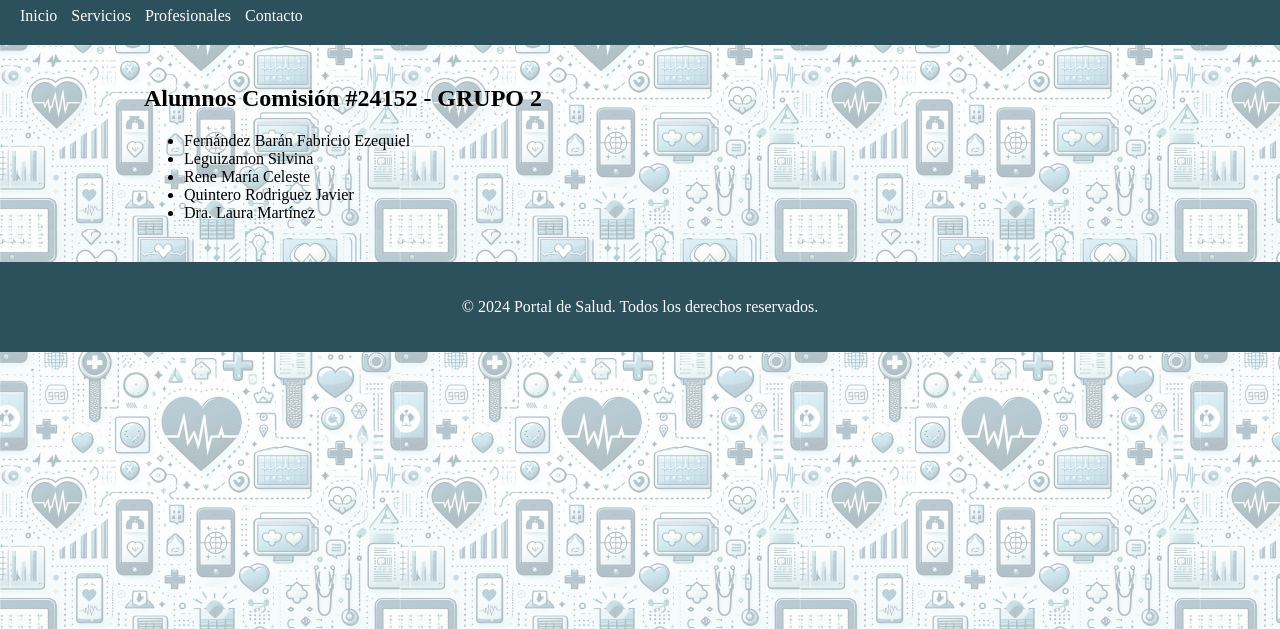
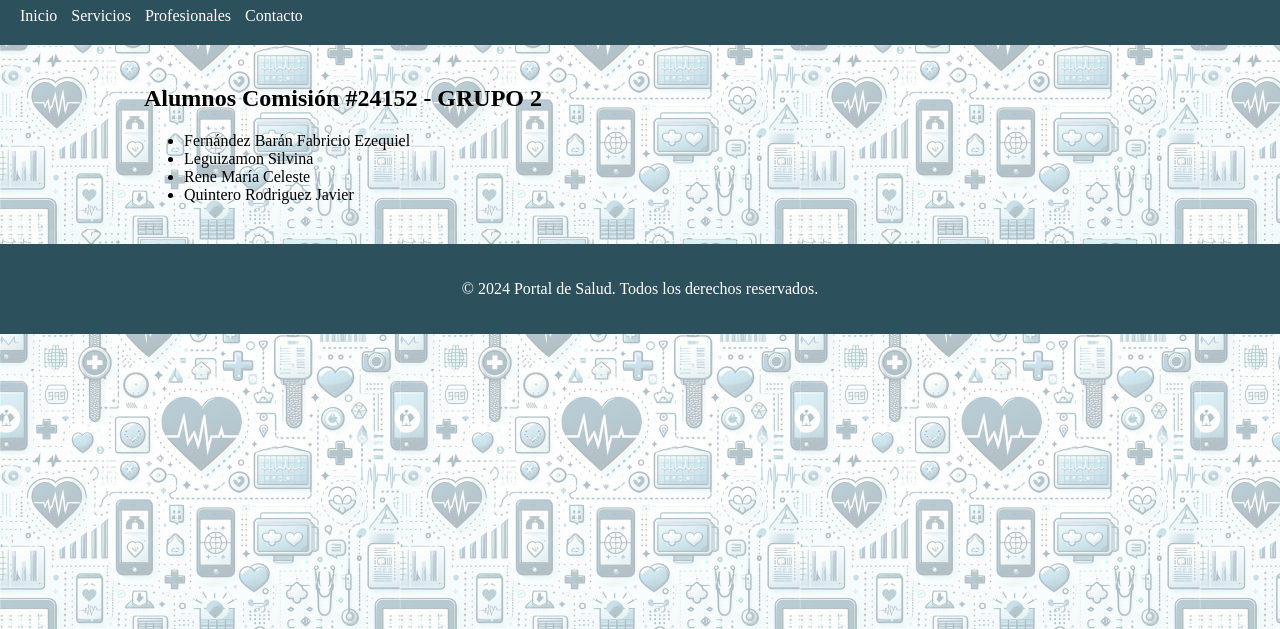
Before and after one commit to fernandezbaran/portal_de_salud, a plain HTML site: page pages/profesionales.html in a window 1280 px wide. Shown: the part 171-800 px from the top of the page. Drawn offline with Linux system fonts and the light colour scheme; files that its build step writes are made by us from their sources.

Commit message:
Update profesionales.html

```diff
--- a/pages/profesionales.html
+++ b/pages/profesionales.html
@@ -32,7 +32,7 @@
         <li>Leguizamon Silvina</li>
         <li>Rene María Celeste</li>
         <li>Quintero Rodriguez Javier</li>
-        <li>Dra. Laura Martínez</li>
+
       </ul>
     </section>
   </main>
```
